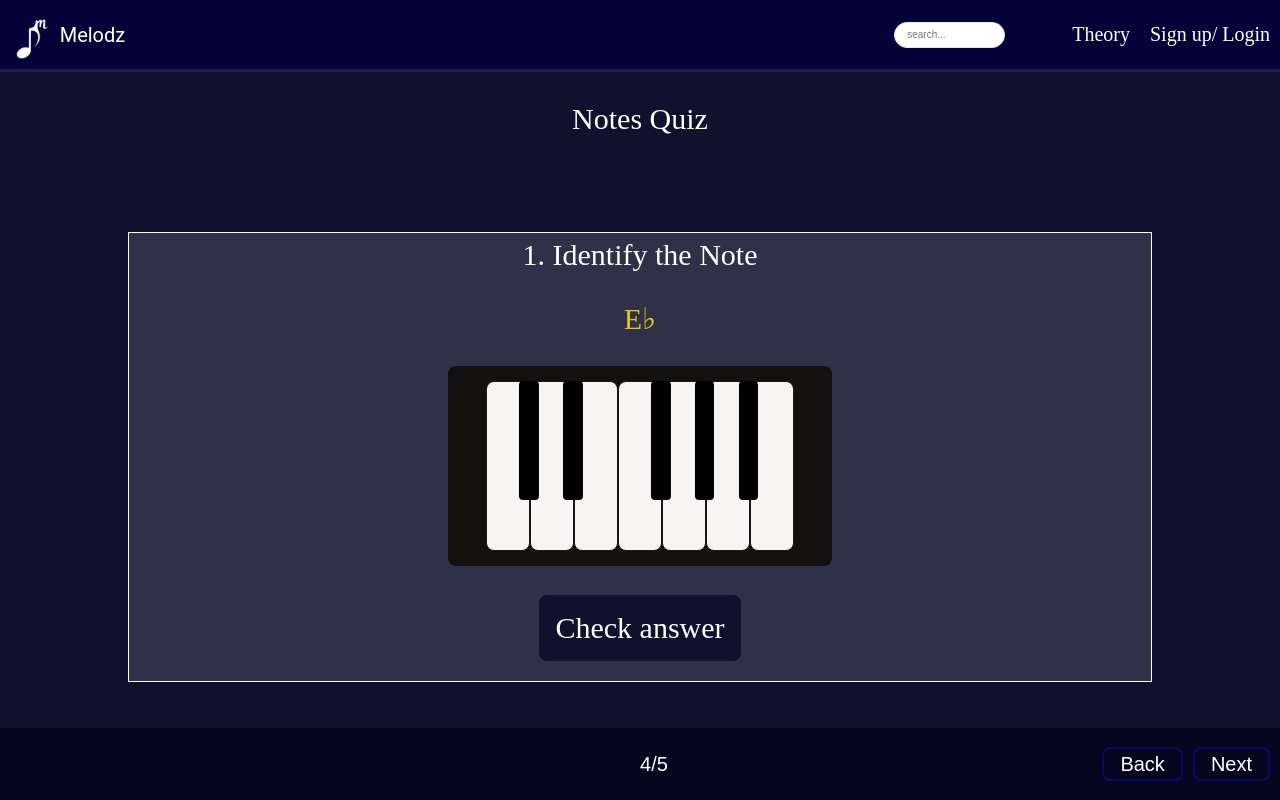
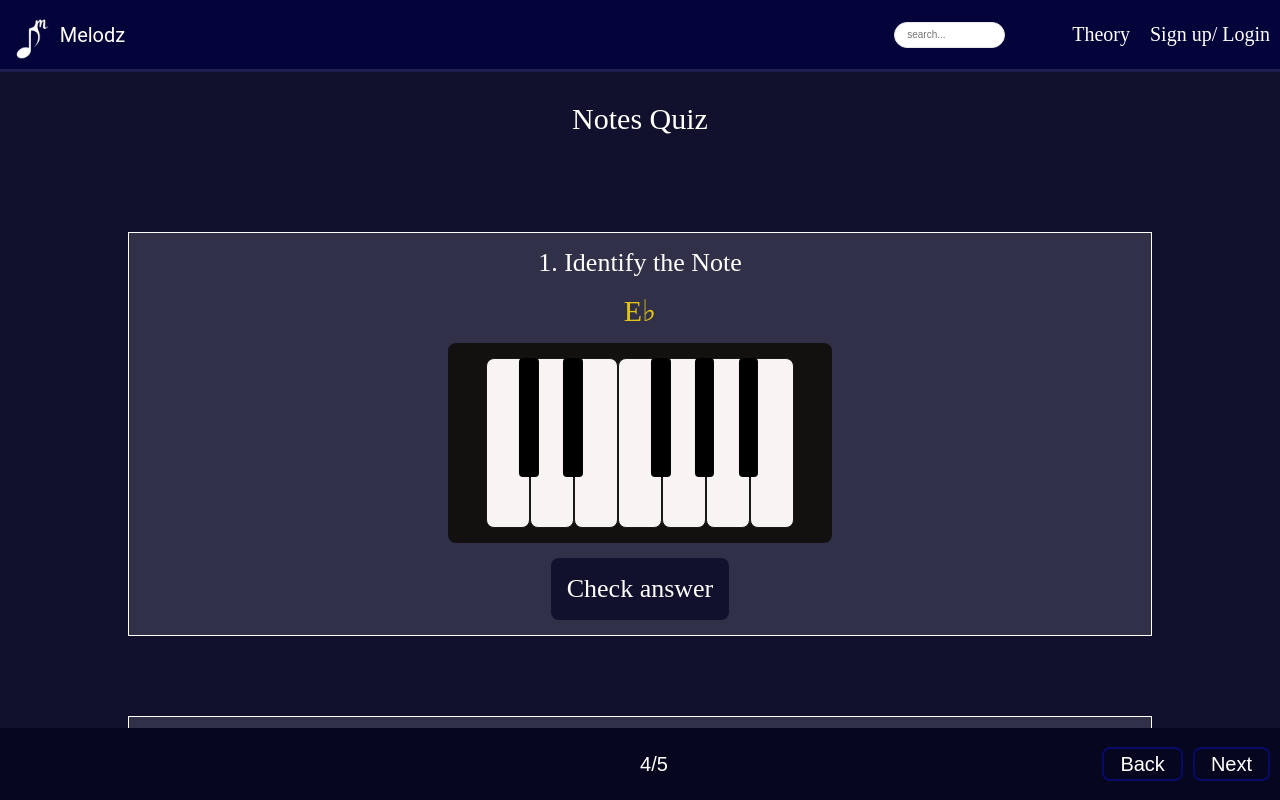
Before and after one commit to marshall-edmond/music-theory, a React (Vite) app in the folder frontend/: page /theory/notes/notes-quiz in a window 1280 px wide. Built offline with nearby package versions, Linux system fonts and the light colour scheme.

Commit message:
Fixed- Piano Size

```diff
--- a/frontend/src/components/Piano.tsx
+++ b/frontend/src/components/Piano.tsx
@@ -67,7 +67,7 @@ function SingleOctave({ octaveNum, activeNotes, onNoteSelect, includesOctave}: S
                     {hasNoteBlack && (
                             <div
                             className={`${styles.blackKey} ${isNoteActive(`${nextNote.note}${octaveNum}`, nextNote.equivalence ? `${nextNote.equivalence}${octaveNum}` : undefined) ? styles.active : ''}`}
-                            onClick={(e) => {e.stopPropagation(); includesOctave ? onNoteSelect?.(`${whiteNote.note}${octaveNum}`) : onNoteSelect?.(whiteNote.note)}}
+                            onClick={(e) => {e.stopPropagation(); includesOctave ? onNoteSelect?.(`${nextNote.note}${octaveNum}`) : onNoteSelect?.(nextNote.note)}}
                             >
 
                             </div>
--- a/frontend/src/components/Quizzes/KeysandScalesQuiz.tsx
+++ b/frontend/src/components/Quizzes/KeysandScalesQuiz.tsx
@@ -26,11 +26,12 @@ export default function KeysandScalesQuiz(){
         //if questions is one and array contains a value already add to that value, else if array is null return note
         if (question === '1'){
             setMajorScale(prev => {
-                if (Array.isArray(prev)){
-                    return [...prev, note]
+                if (Array.isArray(prev) && prev.includes(note)){
+                    return prev.filter(n => n != note)
+
                 }
-                else if (Array.isArray(prev) && prev.includes(note)){
-                    return prev
+                else if (Array.isArray(prev)){
+                     return [...prev, note]
                 }
                 else return [note]
             })
@@ -38,7 +39,10 @@ export default function KeysandScalesQuiz(){
         //if question is two and the minor scale is note empty add the note, else set it to the note
         else if (question === '2'){
             setMinorScale(prev => {
-                if (Array.isArray(prev)){
+                if (Array.isArray(prev) && prev.includes(note)){
+                    return prev.filter(n => n != note)
+                }
+                else if (Array.isArray(prev)){
                     return [...prev, note]
                 }
                 else return [note]
--- a/frontend/src/components/Quizzes/QuizFormat.tsx
+++ b/frontend/src/components/Quizzes/QuizFormat.tsx
@@ -32,7 +32,9 @@ export default function Quiz ({ title, number, answers, selectedAnswer, onSelect
             )}
             {/*If its a piano question, pass the root */}
             {type === 'piano' && (
-                <Piano onNoteSelect={(note) => onNoteSelect?.(note,number)} activeNotes={Array.isArray(scale) ? scale : []} includesOctave={true} />
+                <div className={styles.PianoStyles}>
+                    <Piano onNoteSelect={(note) => onNoteSelect?.(note,number)} activeNotes={Array.isArray(scale) ? scale : []} includesOctave={true} />
+                </div>
             )}
             <div className={styles.btnContainer}>
                 {answers?.map(answer => (
--- a/frontend/src/styles/Quiz.module.css
+++ b/frontend/src/styles/Quiz.module.css
@@ -24,17 +24,18 @@
 }
 
 .questionBox {
-    height: 450px;
+   min-height: auto;
     width: 80%;
     background: rgba(255, 255, 255, 0.128);
     border: 1px solid rgb(255, 255, 255);
     display:flex;
     flex-direction: column;
-    gap: 20px;
-    font-size: 30px;
+    gap: 15px;
+    font-size: 26px;
     justify-content:space-around;
     align-items:center;
     padding-bottom: 15px;
+    padding-top : 15px;
 }
 
 .Note{
@@ -91,3 +92,8 @@
     cursor: pointer;
 
 }
+
+.PianoStyles{
+    transform: scale(.8);
+    transform-origin: center;
+}
```
